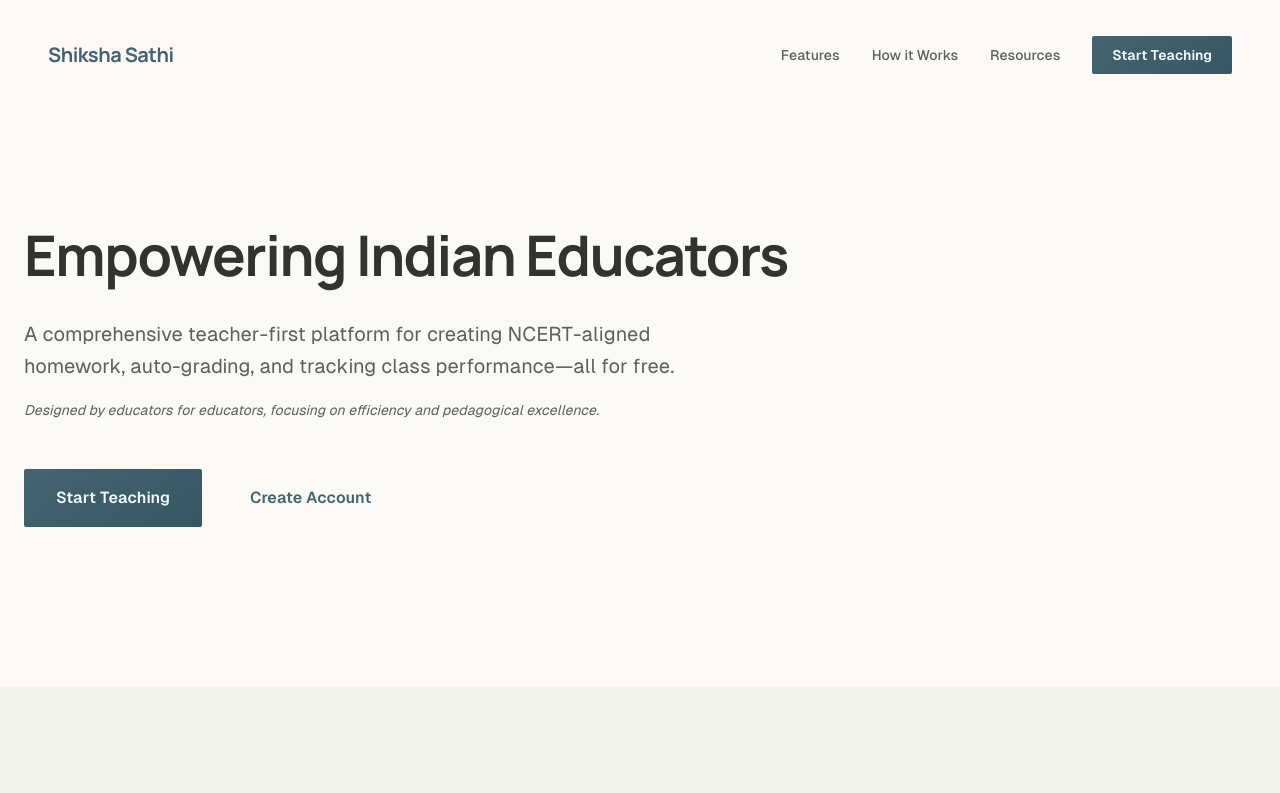
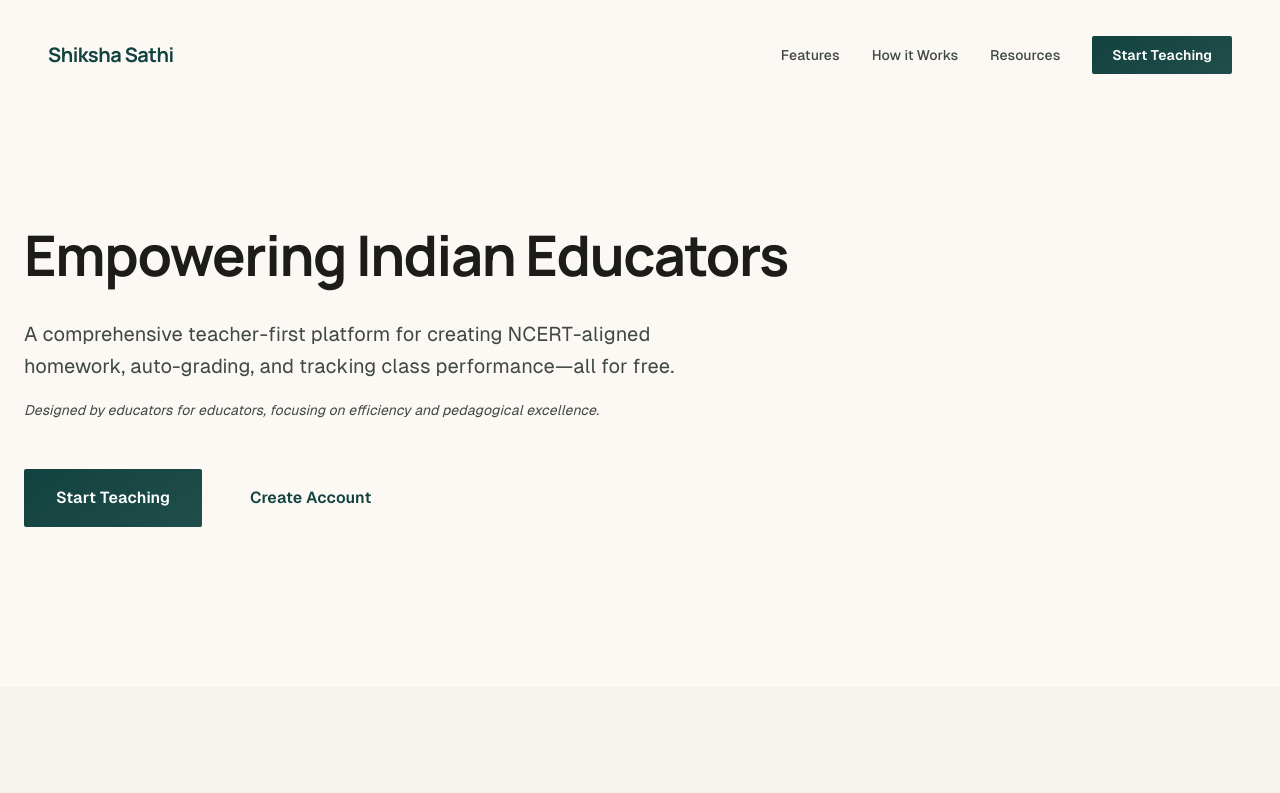
Before and after one commit to vikrantshome/Shiksha-Sathi, a Next.js app: page / in a window 1280 px wide. Shown: the top 793 px of the page. Built offline with nearby package versions, Linux system fonts and the light colour scheme.

Commit message:
feat(SSA-258): sync color palette to Stitch export (primary #12423f), remove 'The Digital Atelier' sidebar label

```diff
--- a/src/app/globals.css
+++ b/src/app/globals.css
@@ -11,40 +11,40 @@
   --font-geist-mono: "Geist Mono";
   --font-manrope: "Manrope";
 
-  /* ── Primary Accent (Deep Teal) ── */
-  --color-primary: #446371;
-  --color-primary-dim: #385765;
-  --color-primary-container: #c6e8f8;
-  --color-on-primary: #f2faff;
-  --color-on-primary-container: #365663;
+  /* ── Primary Accent (Deep Forest Green — Stitch Export) ── */
+  --color-primary: #12423f;
+  --color-primary-dim: #204e4a;
+  --color-primary-container: #bcece6;
+  --color-on-primary: #ffffff;
+  --color-on-primary-container: #a1cfca;
 
-  /* ── Surfaces (Warm Neutrals) ── */
-  --color-surface: #faf9f5;
+  /* ── Surfaces (Warm Neutrals — Stitch Export) ── */
+  --color-surface: #fcf9f5;
   --color-surface-container-lowest: #ffffff;
-  --color-surface-container-low: #f4f4ef;
-  --color-surface-container: #eeeee9;
-  --color-surface-container-high: #e8e9e3;
-  --color-surface-container-highest: #e1e3dd;
+  --color-surface-container-low: #f6f3ef;
+  --color-surface-container: #f0ede9;
+  --color-surface-container-high: #ebe8e4;
+  --color-surface-container-highest: #e5e2de;
 
-  /* ── Text & Outlines ── */
-  --color-on-surface: #30332f;
-  --color-on-surface-variant: #5d605b;
-  --color-outline: #797c76;
-  --color-outline-variant: #b0b3ad;
+  /* ── Text & Outlines (Stitch Export) ── */
+  --color-on-surface: #1c1c1a;
+  --color-on-surface-variant: #404847;
+  --color-outline: #707977;
+  --color-outline-variant: #c0c8c6;
 
-  /* ── Secondary & Tertiary ── */
-  --color-secondary: #536167;
-  --color-secondary-container: #d6e5ec;
-  --color-tertiary: #546073;
-  --color-tertiary-container: #d7e3fa;
+  /* ── Secondary & Tertiary (Stitch Export) ── */
+  --color-secondary: #536255;
+  --color-secondary-container: #d3e4d3;
+  --color-tertiary: #583222;
+  --color-tertiary-container: #fcdfd3;
 
-  /* ── Semantic Status ── */
+  /* ── Semantic Status (Stitch Export) ── */
   --color-success: #2d6a4f;
   --color-success-container: #d4edda;
   --color-warning: #b45309;
   --color-warning-container: #fef3cd;
-  --color-error: #a83836;
-  --color-error-container: #fde8e8;
+  --color-error: #ba1a1a;
+  --color-error-container: #ffdad6;
 
   /* ── Shape ── */
   --radius-sm: 0.125rem;
--- a/src/app/teacher/layout.tsx
+++ b/src/app/teacher/layout.tsx
@@ -9,7 +9,7 @@
 
 /* ─────────────────────────────────────────────────────────
    Teacher Layout Shell — Stitch-Directed
-   Design Source: doc/stitch_shiksha_sathi_ui_refresh/teacher_dashboard
+   Design Source: doc/stitch_shiksha_sathi_ui_refresh/teacher_dashboard_consolidated
    Implements: persistent left rail (desktop), glassmorphism top bar,
    bottom tab bar (mobile), "Digital Atelier" design tokens.
    ───────────────────────────────────────────────────────── */
@@ -66,7 +66,7 @@
   </svg>
 );
 
-const IconAnalytics = ({ active }: { active: boolean }) => (
+const IconProfile = ({ active }: { active: boolean }) => (
   <svg
     width="20"
     height="20"
@@ -77,23 +77,8 @@
     strokeLinecap="round"
     strokeLinejoin="round"
   >
-    <path d="M3 3v18h18" />
-    <path d="m19 9-5 5-4-4-3 3" />
-  </svg>
-);
-
-const IconSettings = () => (
-  <svg width="16" height="16" viewBox="0 0 24 24" fill="none" stroke="currentColor" strokeWidth="2" strokeLinecap="round" strokeLinejoin="round">
-    <circle cx="12" cy="12" r="3" />
-    <path d="M19.4 15a1.65 1.65 0 0 0 .33 1.82l.06.06a2 2 0 0 1 0 2.83 2 2 0 0 1-2.83 0l-.06-.06a1.65 1.65 0 0 0-1.82-.33 1.65 1.65 0 0 0-1 1.51V21a2 2 0 0 1-2 2 2 2 0 0 1-2-2v-.09A1.65 1.65 0 0 0 9 19.4a1.65 1.65 0 0 0-1.82.33l-.06.06a2 2 0 0 1-2.83 0 2 2 0 0 1 0-2.83l.06-.06A1.65 1.65 0 0 0 4.68 15a1.65 1.65 0 0 0-1.51-1H3a2 2 0 0 1-2-2 2 2 0 0 1 2-2h.09A1.65 1.65 0 0 0 4.6 9a1.65 1.65 0 0 0-.33-1.82l-.06-.06a2 2 0 0 1 0-2.83 2 2 0 0 1 2.83 0l.06.06A1.65 1.65 0 0 0 9 4.68a1.65 1.65 0 0 0 1-1.51V3a2 2 0 0 1 2-2 2 2 0 0 1 2 2v.09a1.65 1.65 0 0 0 1 1.51 1.65 1.65 0 0 0 1.82-.33l.06-.06a2 2 0 0 1 2.83 0 2 2 0 0 1 0 2.83l-.06.06A1.65 1.65 0 0 0 19.4 9a1.65 1.65 0 0 0 1.51 1H21a2 2 0 0 1 2 2 2 2 0 0 1-2 2h-.09a1.65 1.65 0 0 0-1.51 1z" />
-  </svg>
-);
-
-const IconHelp = () => (
-  <svg width="16" height="16" viewBox="0 0 24 24" fill="none" stroke="currentColor" strokeWidth="2" strokeLinecap="round" strokeLinejoin="round">
-    <circle cx="12" cy="12" r="10" />
-    <path d="M9.09 9a3 3 0 0 1 5.83 1c0 2-3 3-3 3" />
-    <path d="M12 17h.01" />
+    <circle cx="12" cy="8" r="4" />
+    <path d="M5 20a7 7 0 0 1 14 0" />
   </svg>
 );
 
@@ -130,6 +115,7 @@
   { href: "/teacher/dashboard", label: "Dashboard", icon: IconDashboard, mobileLabel: "Home" },
   { href: "/teacher/classes", label: "My Classes", icon: IconClasses, mobileLabel: "Classes" },
   { href: "/teacher/question-bank", label: "Question Bank", icon: IconQuestionBank, mobileLabel: "Vault" },
+  { href: "/teacher/profile", label: "Profile", icon: IconProfile, mobileLabel: "Profile" },
 ];
 
 export default function TeacherLayout({
@@ -252,7 +238,7 @@
                   transition: "background 150ms ease-out, transform 150ms ease-out",
                 }}
               >
-                Assignment Builder
+                Create Assignment
               </Link>
               <div style={{ display: "flex", alignItems: "center", gap: "var(--space-1)" }}>
                 <CartIcon />
@@ -387,17 +373,6 @@
               >
                 Shiksha Sathi
               </p>
-              <p
-                style={{
-                  fontSize: "0.625rem",
-                  color: "var(--color-on-surface-variant)",
-                  textTransform: "uppercase",
-                  letterSpacing: "-0.02em",
-                  margin: 0,
-                }}
-              >
-                Teacher Portal
-              </p>
             </div>
 
             {/* Nav Links */}
@@ -458,19 +433,19 @@
                 Create New Assignment
               </Link>
 
-              {/* Settings + Support */}
+              {/* Workspace Actions */}
               <div
                 style={{
                   display: "flex",
                   flexDirection: "column",
-                  gap: "var(--space-1)",
+                  gap: "var(--space-2)",
                   borderTop: "1px solid rgba(176, 179, 173, 0.1)",
                   paddingTop: "var(--space-4)",
                   marginTop: "var(--space-4)",
                 }}
               >
                 <Link
-                  href="#"
+                  href="/teacher/profile"
                   style={{
                     display: "flex",
                     alignItems: "center",
@@ -483,25 +458,8 @@
                   }}
                   className="sidebar-secondary-link"
                 >
-                  <IconSettings />
-                  Settings
-                </Link>
-                <Link
-                  href="#"
-                  style={{
-                    display: "flex",
-                    alignItems: "center",
-                    gap: "var(--space-3)",
-                    color: "var(--color-on-surface-variant)",
-                    padding: "var(--space-2) 0",
-                    fontSize: "0.8125rem",
-                    textDecoration: "none",
-                    transition: "color 120ms ease-out",
-                  }}
-                  className="sidebar-secondary-link"
-                >
-                  <IconHelp />
-                  Support
+                  <IconProfile active={pathname.startsWith("/teacher/profile")} />
+                  Profile
                 </Link>
                 <button
                   onClick={handleLogout}
@@ -596,20 +554,22 @@
             <IconPlus />
           </Link>
 
-          {/* Analytics Tab */}
+          {/* Profile Tab */}
           <Link
-            href="/teacher/dashboard"
+            href="/teacher/profile"
             style={{
               display: "flex",
               flexDirection: "column",
               alignItems: "center",
-              color: "var(--color-on-surface-variant)",
+              color: pathname.startsWith("/teacher/profile")
+                ? "var(--color-primary)"
+                : "var(--color-on-surface-variant)",
               textDecoration: "none",
               gap: "2px",
             }}
           >
-            <IconAnalytics active={false} />
-            <span style={{ fontSize: "0.625rem", fontWeight: 500 }}>Stats</span>
+            <IconProfile active={pathname.startsWith("/teacher/profile")} />
+            <span style={{ fontSize: "0.625rem", fontWeight: 500 }}>Profile</span>
           </Link>
         </nav>
 
```
Also changed, not shown: 1 other file (tests, documents, lock files or other folders).
